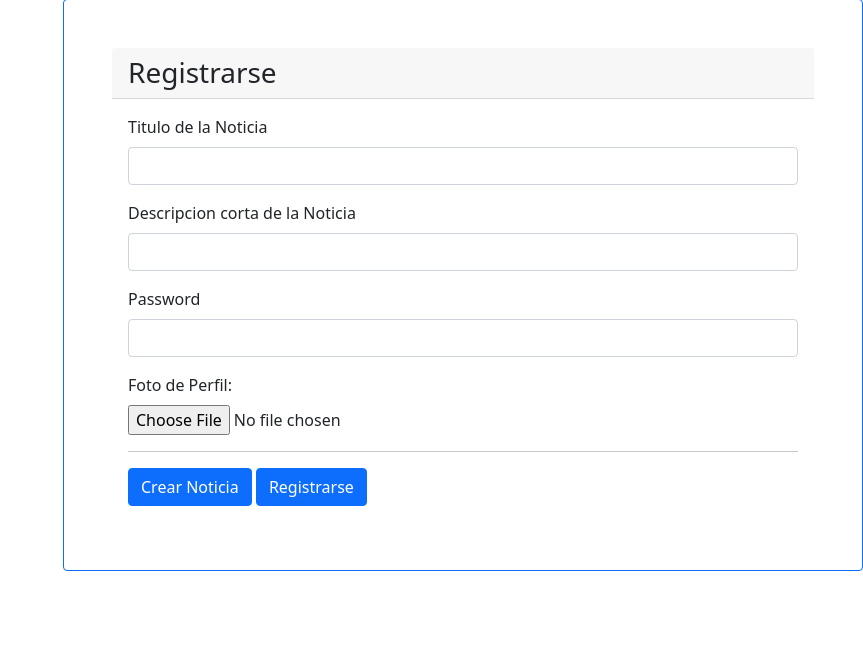
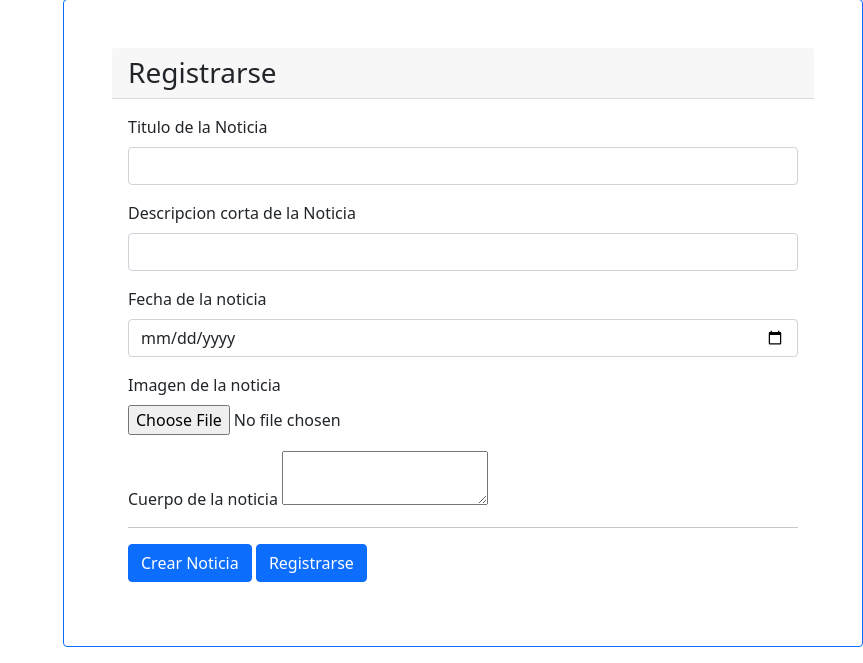
Before and after one commit to gerabdael/ProyectoBdm, a PHP site: page /CreateNew.php in a window 1600 px wide. Shown: the part 401-1064 px from the top of the page, without its empty margins (737-1600 px from the left). Before the commit the page ends 972 px from the top, so only its background shows below. Run offline with PHP 8.4, Linux system fonts and the light colour scheme; some libraries are stand-ins or nearby versions.

Commit message:
Ventana de creacion noticia

```diff
--- a/Views/CreateNew.php
+++ b/Views/CreateNew.php
@@ -10,15 +10,19 @@
 
                 <div class="mb-3">
                     <label for="InputEmail" class="form-label">Descripcion corta de la Noticia</label>
-                    <input type="email" class="form-control emailInput" id="InputEmail" data-bs-toggle="tooltip" data-bs-placement="top" title="Ingresa tu correo registrado" aria-describedby="emailHelp">
+                    <input type="email" class="form-control" id="" data-bs-toggle="tooltip" data-bs-placement="top" title="Ingresa tu correo registrado" aria-describedby="emailHelp">
                 </div>
                 <div class="mb-3">
-                    <label for="InputPassword" class="form-label" >Password</label>
-                    <input type="password" class="form-control" id="InputPassword" data-bs-toggle="tooltip" data-bs-placement="top" title="Ingresa tu password registrado" >
+                    <label for="InputPassword" class="form-label" >Fecha de la noticia</label>
+                    <input type="date" class="form-control" id="" data-bs-toggle="tooltip" data-bs-placement="top" title="Ingresa tu password registrado" >
                 </div>
                  <div class="mb-3">
-                    <label for="InputEmail" class="form-label">Foto de Perfil:</label><br>
+                    <label for="filephoto" class="form-label">Imagen de la noticia</label><br>
                     <input type="file" name="fileToUpload" id="fileToUpload">
+                </div>
+                <div>
+                    <label for="News">Cuerpo de la noticia</label>
+                    <textarea autocapitalize="sentences"></textarea>
                 </div>
                 <hr>
                 <button type="submit"  href="./Register.html" class="btn btn-primary">Crear Noticia</button>
```
